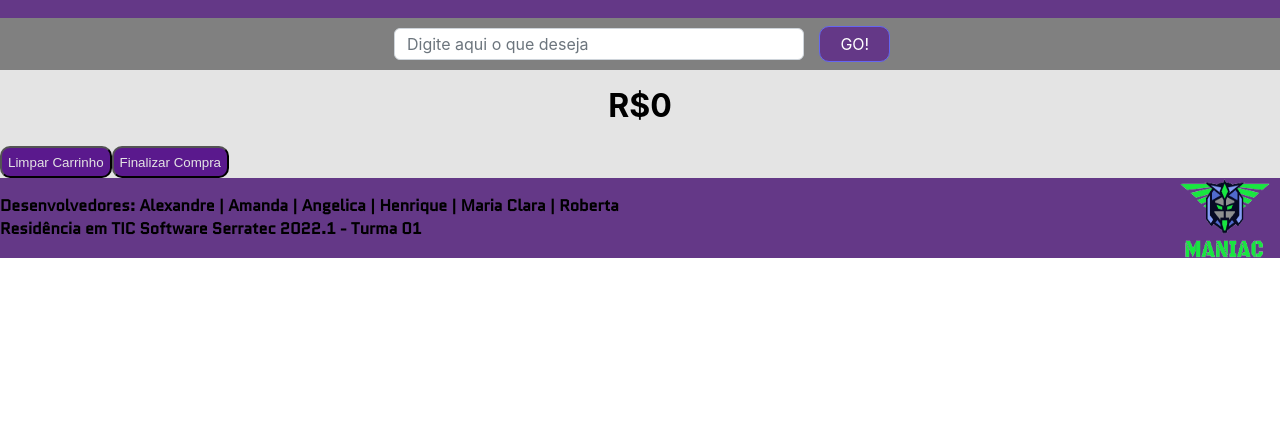
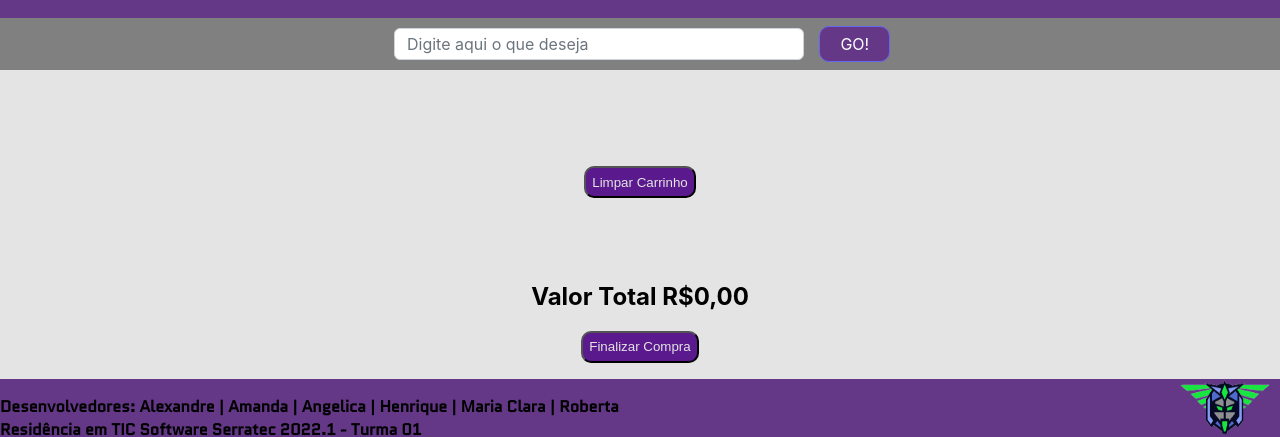
Before and after one commit to mclarar/grupo-um-ecommerce, a React (Create React App) app: page /carrinho in a window 1280 px wide. Shown: the part 265-702 px from the top of the page. Built offline with nearby package versions, Linux system fonts and the light colour scheme.

Commit message:
conserto finalizar compra

```diff
--- a/src/Components/Carrinho/style.js
+++ b/src/Components/Carrinho/style.js
@@ -1,13 +1,24 @@
 import styled from 'styled-components'
 
 export const CardCarrinhoContainer = styled.div`
+  padding: 5rem;
+  padding-bottom:1rem;
   width: 100%;
-  display: flex;
-  flex-direction: row;
-  /* grid-gap: 0.4rem 0.4rem;
-  grid-template-columns: 1fr 1fr 1fr 1fr; */
+  display: grid;
+  grid-gap: 0.4rem 0.4rem;
+  grid-template-columns: 1fr 1fr 1fr 1fr;
   text-align: center;
   justify-content: space-evenly;
+  @media only screen and (max-width: 1000px) {
+    grid-template-columns: 1fr 1fr 1fr;
+  }
+  @media only screen and (max-width: 700px) {
+    grid-template-columns: 1fr 1fr;
+  }
+
+  @media only screen and (max-width: 540px) {
+    grid-template-columns: 1fr ;
+  }
 `
 
 export const CardCarrinho = styled.div`
@@ -17,7 +28,7 @@ export const CardCarrinho = styled.div`
   align-items: center;
   text-align: center;
   border-radius: 0.5rem;
-  width: 20%;
+  width: 90%;
   height: 18rem;
   box-shadow: 2px 3px 30px 2px white;
   margin: auto;
--- a/src/Components/FinalizarCompra/FinalizarCompra.js
+++ b/src/Components/FinalizarCompra/FinalizarCompra.js
@@ -1,30 +1,37 @@
-import React, { useState, useEffect, useContext } from 'react'
-import { CartContext } from '../../Contexts/CartContext'
-import { BotaoLimparCarrinho } from '../../Components/BotaoLimparCarrinho/BotaoLimparCarrinho'
-import { BotaoFinalizarCompra } from '../../Components/BotaoFinalizarCompra/BotaoFinalizarCompra'
+import React, { useState, useEffect, useContext } from "react";
+import { CartContext } from "../../Contexts/CartContext";
+import { BotaoLimparCarrinho } from "../../Components/BotaoLimparCarrinho/BotaoLimparCarrinho";
+import { BotaoFinalizarCompra } from "../../Components/BotaoFinalizarCompra/BotaoFinalizarCompra";
+import "./Style.css";
 
 export const FinalizarCompra = () => {
   const { cart, addItem, removeItem, clearCart, precoTotal } =
-    useContext(CartContext)
-  const [somaTotal, setSomaTotal] = useState('')
-  console.log(cart)
+    useContext(CartContext);
+  const [somaTotal, setSomaTotal] = useState("");
+  console.log(cart);
   useEffect(() => {
-    SomaProdutos()
-  }, [cart])
+    SomaProdutos();
+  }, [cart]);
   function SomaProdutos() {
-    let soma = 0
+    let soma = 0;
     for (let i = 0; i < cart.length; i++) {
-      soma += parseFloat(cart[i].valorUnitario)
+      soma += parseFloat(cart[i].valorUnitario);
     }
-    setSomaTotal(soma)
-    console.log(soma)
+    setSomaTotal(soma);
+    console.log(soma);
   }
 
   return (
     <div>
-      <h1>R${somaTotal}</h1>
-      <BotaoLimparCarrinho />
-      <BotaoFinalizarCompra />
+      <div className="limparCarrinho">
+        <BotaoLimparCarrinho />
+      </div>
+      <div className="centro">
+        <div className="finalizarCompra">
+          <h2>Valor Total R${somaTotal},00</h2>
+          <BotaoFinalizarCompra />
+        </div>
+      </div>
     </div>
-  )
-}
+  );
+};
--- /dev/null
+++ b/src/Components/FinalizarCompra/Style.css
@@ -0,0 +1,25 @@
+.finalizarCompra{
+    flex-direction: row;
+    align-items: center;
+    text-align: center;
+    padding-bottom: 1rem;
+    width: 50%;
+    border-radius: 0.5rem;
+    background-color: #e4e4e4;
+}
+
+.centro{
+    display: flex;
+    flex-direction: row;
+    align-items: center;
+    text-align: center;
+    justify-content: center;
+}
+
+.limparCarrinho{
+    flex-direction: row;
+    align-items: center;
+    text-align: center;
+    margin-bottom: 1rem;
+    padding-bottom: 3rem;
+}
```
